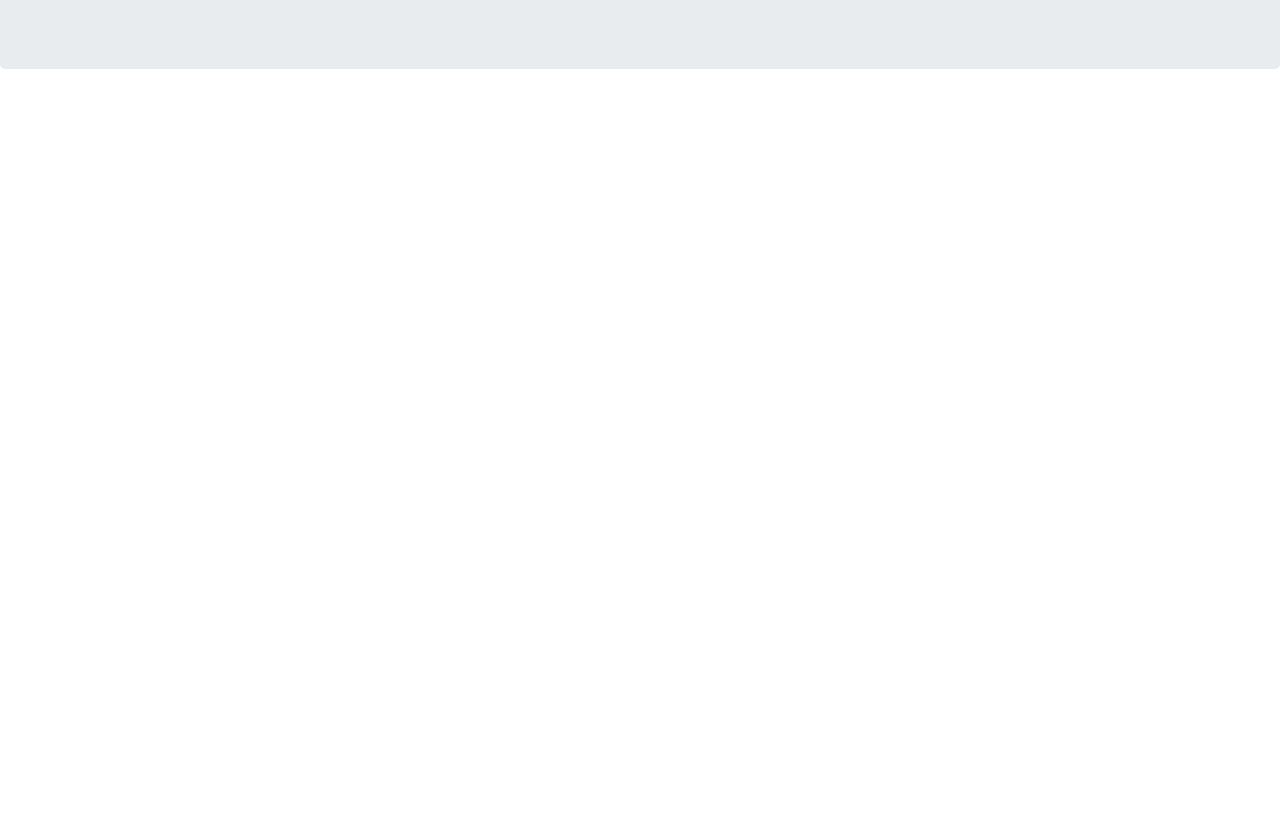
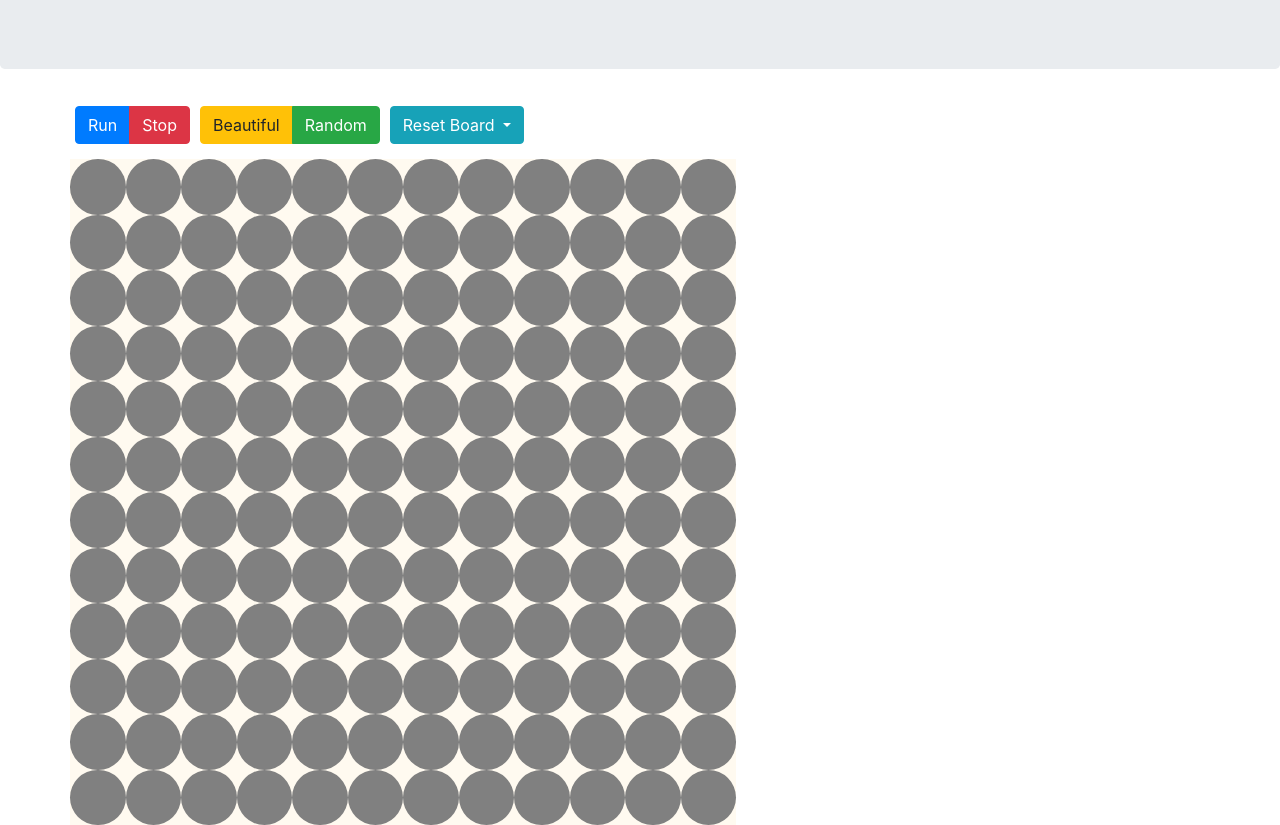
Before and after one commit to TrellixVulnTeam/Conway_BCKY, a website: page index.html in a window 1280 px wide. Shown: the part 115-940 px from the top of the page. Before the commit the page ends 800 px from the top, so only its background shows below. Drawn offline with nearby package versions, Linux system fonts and the light colour scheme.

Commit message:
Add small-sized board and buttons

```diff
--- /dev/null
+++ b/css/styles.scss
@@ -0,0 +1,31 @@
+$board-bg: floralwhite;
+
+@mixin button-margin {
+    margin: 5px;
+    padding-bottom: 10px;
+}
+
+#board {
+    background: $board-bg;
+    width: 60%;
+}
+
+.cell {
+    width: 100%;
+    background: gray;
+    border-radius: 50%;
+}
+
+.cell:after {
+    content: "";
+    display: block;
+    padding-bottom: 100%;
+}
+
+.btn-group {
+    @include button-margin;
+}
+
+.dropdown {
+    @include button-margin;
+}
--- a/index.html
+++ b/index.html
@@ -7,6 +7,7 @@
     <meta http-equiv="x-ua-compatible" content="ie=edge">
 
     <link rel="stylesheet" href="node_modules/bootstrap/dist/css/bootstrap.min.css">
+    <link rel="stylesheet" href="./css/styles.css">
 
     <title>Conway's Game of Life</title>
 </head>
@@ -19,9 +20,82 @@
             </div>
     </header>
 
+    <div class="container">
+        <div class="row row-content">
+            <div class="btn-group" role="group">
+                <button class="btn btn-primary">Run</button>
+                <button class="btn btn-danger">Stop</button>
+            </div>
+            <div class="btn-group mb-auto" role="group">
+                <button class="btn btn-warning">Beautiful</button>
+                <button class="btn btn-success">Random</button>
+            </div>
+            <div class="dropdown">
+                <button class="btn btn-info dropdown-toggle" type="button" id="sizeButton" data-toggle="dropdown"
+                    aria-haspopup="true" aria-expanded="false">
+                    Reset Board
+                </button>
+                <div class="dropdown-menu" aria-labelledby="dropdownMenuButton">
+                    <a class="dropdown-item" href="#" id="board1">12*12</a>
+                    <a class="dropdown-item" href="#" id="board2">24*24</a>
+                    <a class="dropdown-item" href="#" id="board3">36*36</a>
+                    <a class="dropdown-item" href="#" id="board4">48*48</a>
+                </div>
+            </div>
+        </div>
+        <div class="row row-content" id="board"></div>
+    </div>
+
     <script src="node_modules/jquery/dist/jquery.slim.min.js"></script>
     <script src="node_modules/popper.js/dist/umd/popper.min.js"></script>
     <script src="node_modules/bootstrap/dist/js/bootstrap.min.js"></script>
+    <script>
+        $(document).ready(function () {
+            function drawBoard(size) {
+                let boardSize = size
+                for (let i = 0; i < boardSize * 12; i++) {
+                    let cellContainer = document.createElement("div")
+                    cellContainer.classList.add("container")
+                    let cellRow = document.createElement("div")
+                    cellRow.classList.add("row")
+                    for (let j = 0; j < boardSize * 12; j++) {
+                        let cell = document.createElement("div")
+                        cell.classList.add("cell")
+                        cell.classList.add("col-1")
+                        cell.classList.add("p-0")
+                        cellRow.append(cell)
+                    }
+                    cellContainer.append(cellRow)
+                    $("#board").append(cellContainer)
+                }
+            }
+            drawBoard(1)
+
+            $("#board1").click(function () {
+                $("#board").empty()
+                drawBoard(1)
+            })
+
+            $("#board2").click(function () {
+                $("#board").empty()
+                drawBoard(2)
+            })
+
+            $("#board3").click(function () {
+                $("#board").empty()
+                drawBoard(3)
+            })
+
+            $("#board4").click(function () {
+                $("#board").empty()
+                drawBoard(4)
+            })
+
+            $(".cell").click(function(){
+                $(this).css("background","blue")
+            })
+        })
+    </script>
 
     </div>
 </body>
```
Also changed, not shown: package.json (+9 -3 lines), css/styles.css (added), 1 other file.
